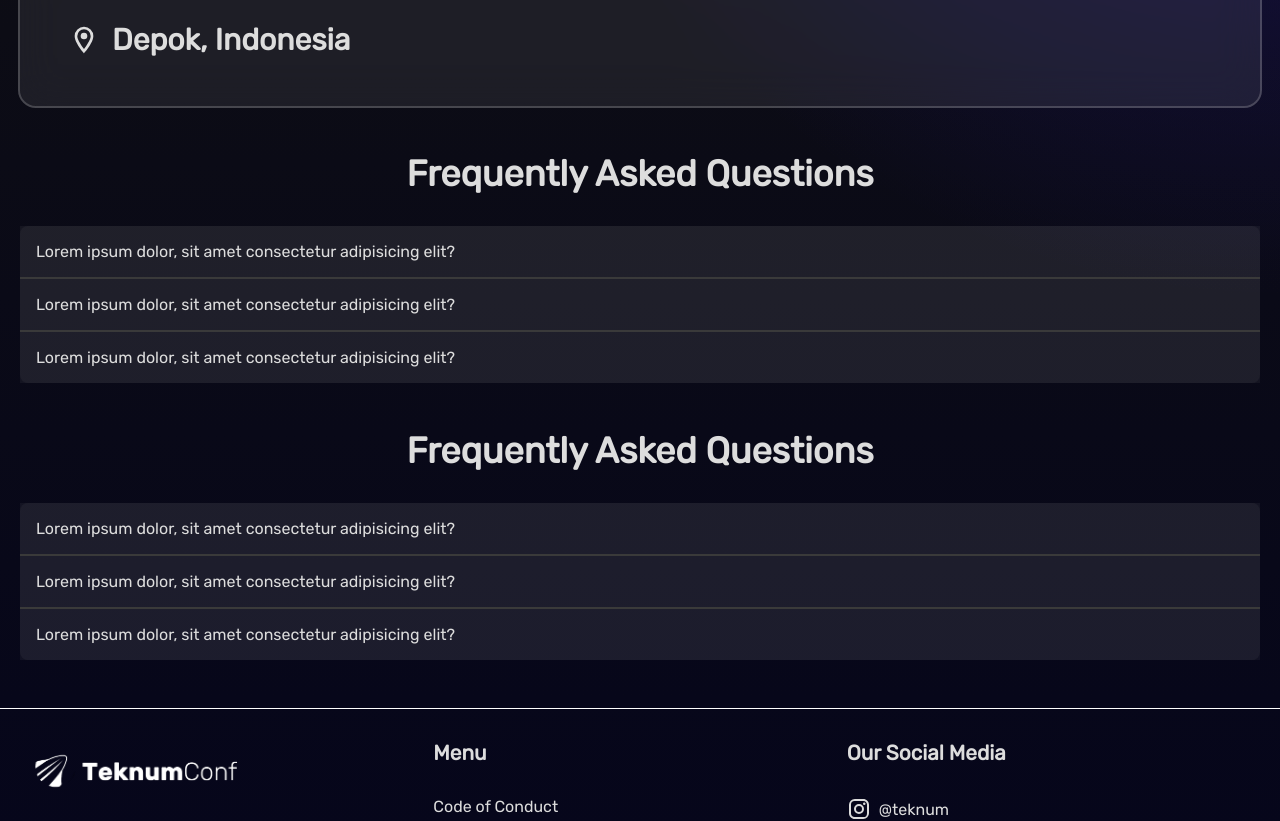
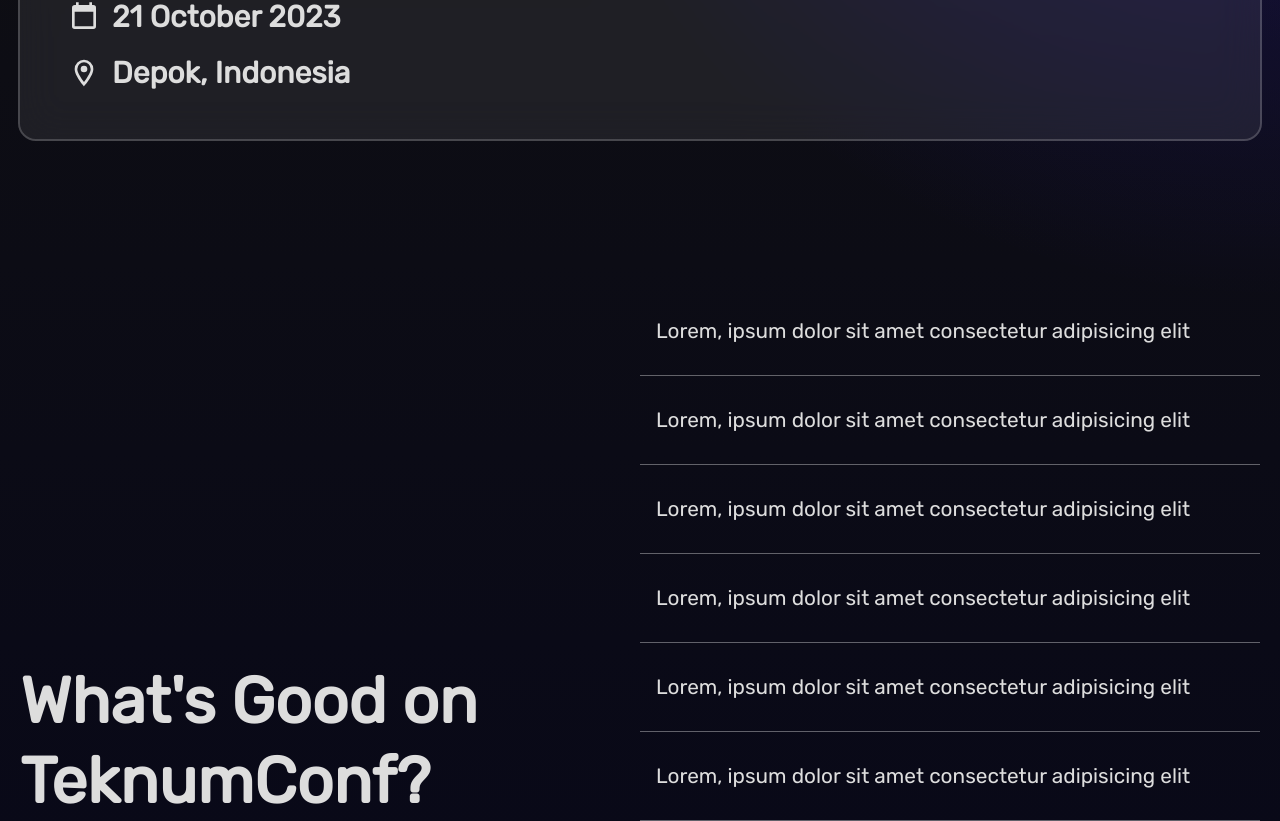
Before and after one commit to teknologi-umum/conference, a Nuxt app in the folder frontend/: page / in a window 1280 px wide. Shown: the part 502-1323 px from the top of the page. Built offline with nearby package versions, Linux system fonts and the light colour scheme.

Commit message:
feat(frontend): What's good on TeknumConf section

```diff
--- a/frontend/assets/css/style.css
+++ b/frontend/assets/css/style.css
@@ -14,6 +14,7 @@
                 linear-gradient(to bottom, #101011, #05051c);
     background-repeat: no-repeat;
     min-height: 100vh;
+    font-size: 1.2rem;
     color: var(--body-color);
 }
 a {
@@ -27,7 +28,7 @@
     list-style: none;
 }
 .section {
-    margin: 3rem 0;
+    margin: 5rem 0;
 }
 .blur-bg {
     backdrop-filter: blur(20px);
--- a/frontend/pages/index.vue
+++ b/frontend/pages/index.vue
@@ -28,20 +28,25 @@
                 </div>
             </div>
         </section>
-        <section id="whats-good" class="section">
+        <section id="whats-good" class="section my-32">
             <div class="container | mx-auto px-5">
-                <div class="section-header text-center mb-8">
-                    <h2 class="section-title | text-4xl">Frequently Asked Questions</h2>
-                </div>
-                <div class="section-content">
-                    <Accordion></Accordion>
+                <div class="flex items-end flex-wrap">
+                    <h2 class="section-title | w-full lg:w-1/2 leading-tight">What's Good on TeknumConf?</h2>
+                    <ul class="list flex-grow-1 mt-5">
+                        <li>Lorem, ipsum dolor sit amet consectetur adipisicing elit</li>
+                        <li>Lorem, ipsum dolor sit amet consectetur adipisicing elit</li>
+                        <li>Lorem, ipsum dolor sit amet consectetur adipisicing elit</li>
+                        <li>Lorem, ipsum dolor sit amet consectetur adipisicing elit</li>
+                        <li>Lorem, ipsum dolor sit amet consectetur adipisicing elit</li>
+                        <li>Lorem, ipsum dolor sit amet consectetur adipisicing elit</li>
+                    </ul>
                 </div>
             </div>
         </section>
         <section id="faq" class="section">
             <div class="container | mx-auto px-5">
-                <div class="section-header text-center mb-8">
-                    <h2 class="section-title | text-4xl">Frequently Asked Questions</h2>
+                <div class="section-header text-center mb-16">
+                    <h2 class="section-title">Frequently Asked Questions</h2>
                 </div>
                 <div class="section-content">
                     <Accordion></Accordion>
@@ -64,4 +69,12 @@
     font-size: clamp(3rem, 7vw, 10rem);
     font-weight: 400;
 }
+.section-title {
+    font-size: clamp(3rem, 5vw, 4rem);
+}
+.list li {
+    padding: 2rem 1rem;
+    font-size: 1.3rem;
+    border-bottom: 1px solid #ffffff5b;
+}
 </style>
```
